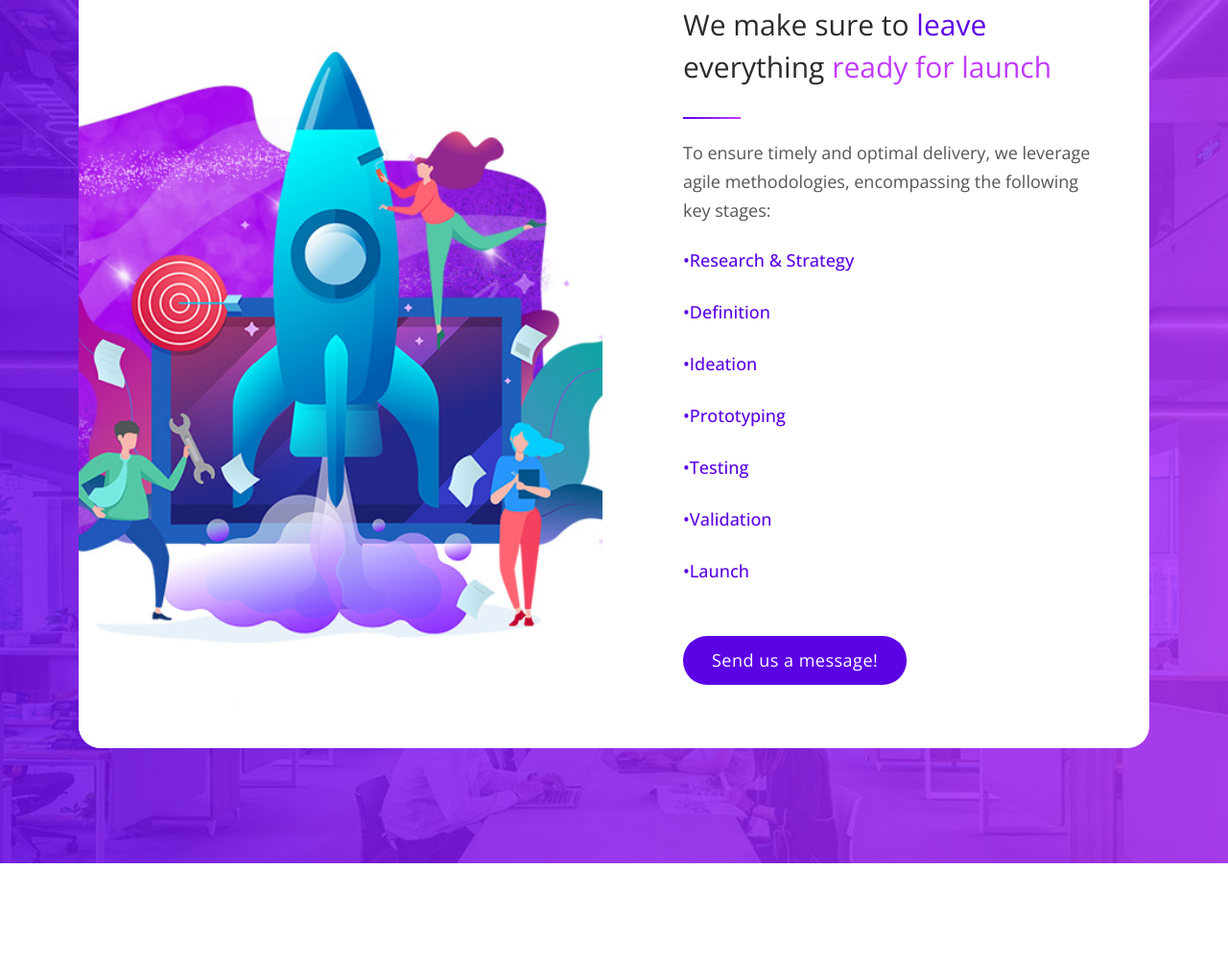
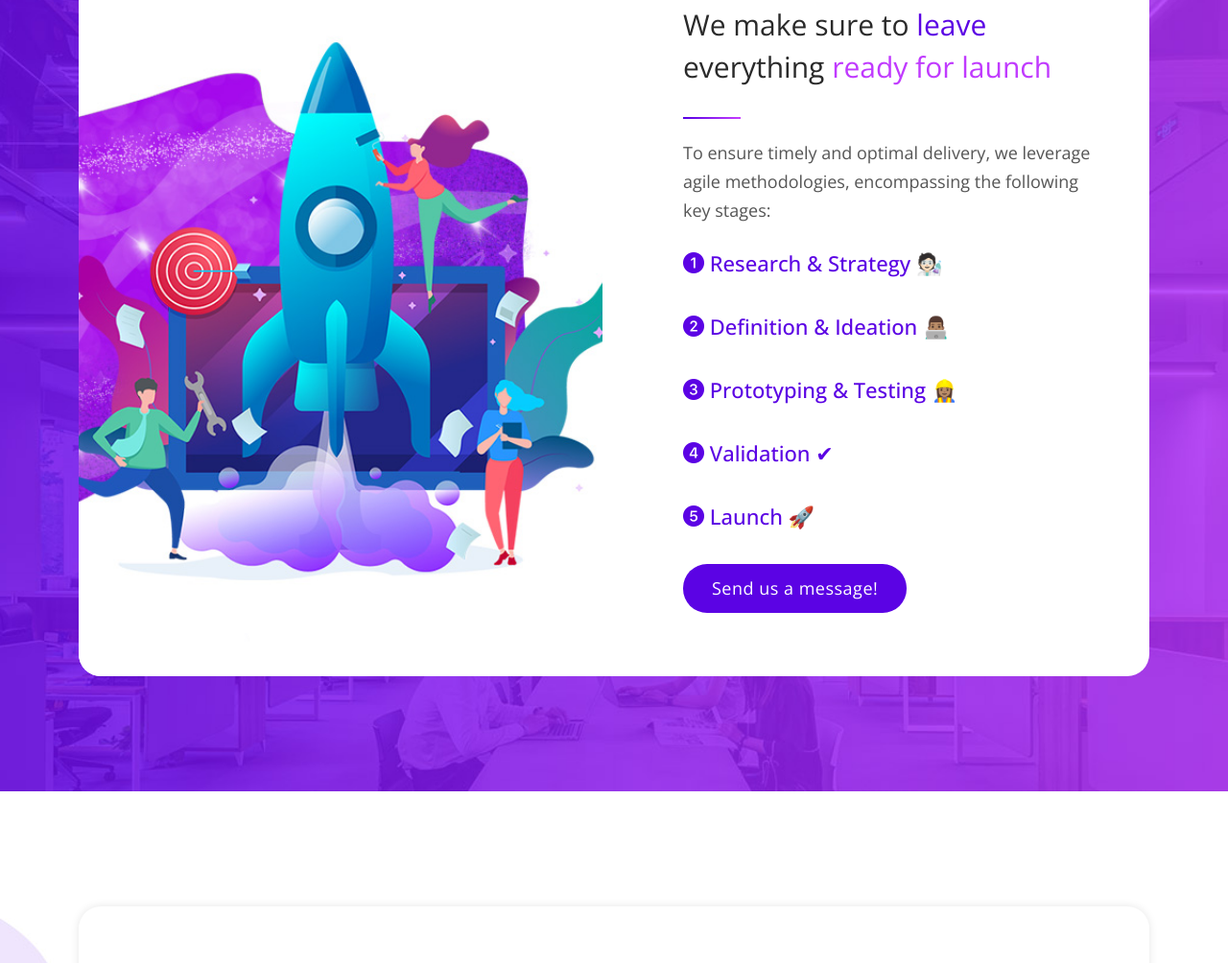
Before and after one commit to LuisMfragoso/tookulmx, a plain HTML site: page index.html in a window 1280 px wide. Shown: the part 3020-4024 px from the top of the page at 96% size. Drawn offline with nearby package versions, Linux system fonts and the light colour scheme; grey boxes are pictures that could not be loaded.

Commit message:
landing v1.053894

```diff
--- a/assets/css/tookulmx.css
+++ b/assets/css/tookulmx.css
@@ -2015,8 +2015,8 @@ body {
 }
 
 .list-process {
-  font-size: 18px;
-  color: rgb(91, 3, 228);
+  font-size: 22px;
+  color: #5b03e4;
   font-weight: 500;
 }
 
--- a/index.html
+++ b/index.html
@@ -12,6 +12,7 @@
 
     <!-- Bootstrap core CSS -->
     <link href="vendor/bootstrap/css/bootstrap.min.css" rel="stylesheet">
+    <link rel="stylesheet" href="https://cdn.jsdelivr.net/npm/bootstrap-icons@1.10.5/font/bootstrap-icons.css">
 
 
     <!-- Additional CSS Files -->
@@ -144,7 +145,7 @@ https://templatemo.com/tm-582-tale-seo-agency
           <div class="row">
             <div class="col-lg-12">
               <div class="section-heading">
-                <h2>We develop <em>innovative solutions</em>
+                <h2>We develop <em> innovative solutions</em>
                   <span>to add that 'wow' effect to your clients' experience</span></h2>
                   <div class="line-dec"></div>
                   <p>Our team is dedicated to understanding your users' needs and desires. We work closely with you to ensure that every element of your product is optimized to meet your audience's expectations.</p>
@@ -270,13 +271,11 @@ https://templatemo.com/tm-582-tale-seo-agency
                   <p>
                     To ensure timely and optimal delivery, we leverage agile methodologies, encompassing the following key stages:</p><br>
                   <ul class="list-process">
-                    <li>&#x2022;Research & Strategy</li><br>
-                    <li>&#x2022;Definition</li><br>
-                    <li>&#x2022;Ideation</li><br>
-                    <li>&#x2022;Prototyping</li><br>
-                    <li>&#x2022;Testing</li><br>
-                    <li>&#x2022;Validation</li><br>
-                    <li>&#x2022;Launch</li><br><br>
+                    <li><i class="bi bi-1-circle-fill"></i> Research & Strategy 🧑🏻‍🔬</li><br>
+                    <li><i class="bi bi-2-circle-fill"></i> Definition & Ideation 👨🏽‍💻</li><br>
+                    <li><i class="bi bi-3-circle-fill"></i> Prototyping & Testing 👷🏽‍♀️</li><br>
+                    <li><i class="bi bi-4-circle-fill"></i> Validation ✔</li><br>
+                    <li><i class="bi bi-5-circle-fill"></i> Launch 🚀</li><br>
                   </ul>
                   <div class="main-button scroll-to-section"><a href="https://api.whatsapp.com/send?phone=5215616955824">Send us a message!</a></div>
                 </div>
```
Also changed, not shown: es-mx.html (+7 -8 lines), 1 other file.
